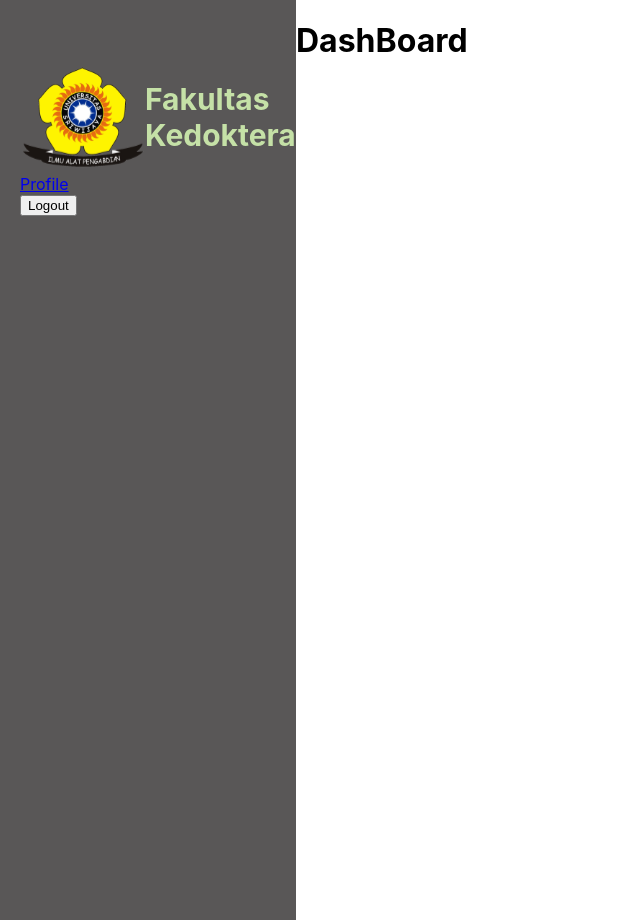
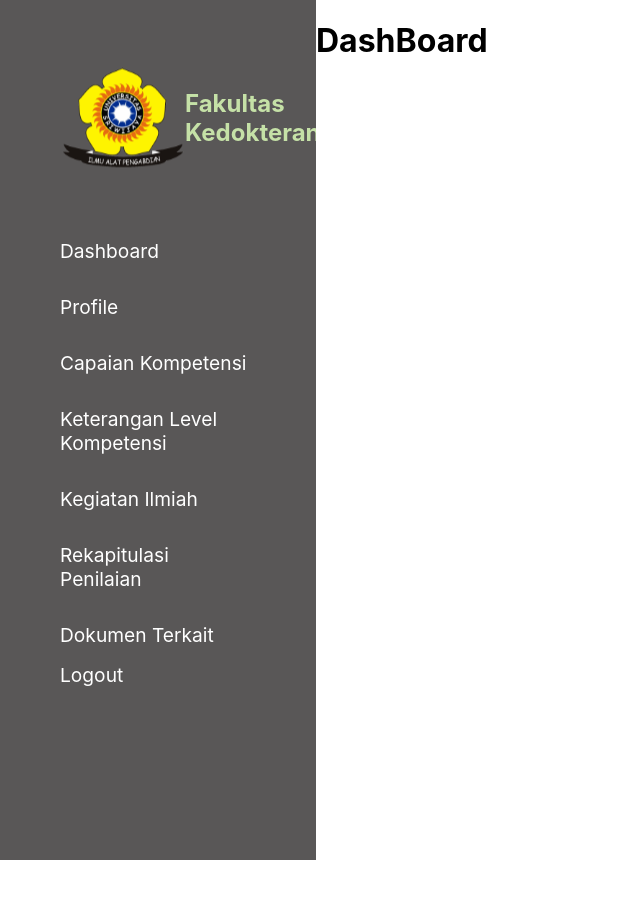
Before and after one commit to aziemp66/E-LOGBOOK-PRODI-PROFESI-FAKULTAS-KEDOKTERAN-UNIVERSITAS-SRIWIJAYA, a React (Vite) app in the folder Client/: page / in a window 1280 px wide. Both pictures are taken after typing "Sample", "Sample123" into the empty fields and a click on the button "Log in". Shown: the whole page, without its empty margins (0-640 px from the left). After the commit the page ends 860 px from the top, so only its background shows below. Built offline with nearby package versions, Linux system fonts and the light colour scheme.

Commit message:
Working again with Sidebar

```diff
--- a/Client/src/components/ui/sidebar/Sidebar.jsx
+++ b/Client/src/components/ui/sidebar/Sidebar.jsx
@@ -26,15 +26,33 @@ const Sidebar = () => {
 				<ul className={styles["nav-list"]}>
 					<li>
 						<a href="#">
-							<span>Profile</span>
+							<span>Dashboard</span>
 						</a>
 					</li>
 					<li>
-						<button onClick={onLogoutHandler}>
-							<span>Logout</span>
-						</button>
+						<a href="">Profile</a>
+					</li>
+					<li>
+						<a href="">Capaian Kompetensi</a>
+					</li>
+					<li>
+						<a href="">Keterangan Level Kompetensi</a>
+					</li>
+					<li>
+						<a href="">Kegiatan Ilmiah</a>
+					</li>
+					<li>
+						<a href="">Rekapitulasi Penilaian</a>
+					</li>
+					<li>
+						<a href="">Dokumen Terkait</a>
 					</li>
 				</ul>
+				<div className={styles.button}>
+					<a onClick={onLogoutHandler}>
+						<span>Logout</span>
+					</a>
+				</div>
 			</div>
 		</div>
 	);
--- a/Client/src/components/ui/sidebar/Sidebar.module.css
+++ b/Client/src/components/ui/sidebar/Sidebar.module.css
@@ -8,33 +8,53 @@
 	z-index: 1;
 	overflow-x: hidden;
 	transition: 0.5s;
-	padding: 60px 20px;
+	padding-top: 60px;
+	padding-left: 60px;
 }
 .sidebar-header {
 	padding: 0;
 	text-align: center;
+	padding-bottom: 3rem;
 }
 .sidebar-header h3 {
 	display: flex;
 	align-items: center;
 	margin: 0;
 	padding: 0;
-	font-size: 30px;
+	font-size: 1.5rem;
 	font-weight: bold;
 	color: #c5e1a7;
 	text-align: left;
 }
 .sidebar-header img {
 	width: 125px;
-	height: auto;
+	height: 115px;
 }
 .sidebar-body {
 	padding: 0;
 	margin: 0;
 	text-align: left;
+	display: flex;
+	flex-direction: column;
+}
+.sidebar-body .button span {
+	color: #ffffff;
+	text-decoration: none;
+	font-size: 1.2rem;
 }
 .nav-list {
+	display: flex;
+	flex-direction: column;
 	list-style: none;
 	padding: 0;
 	margin: 0;
+	width: 75%;
 }
+.nav-list li {
+	padding: 1rem 0;
+}
+.nav-list a {
+	color: #ffffff;
+	text-decoration: none;
+	font-size: 1.2rem;
+}
--- a/Client/src/pages/auth/Auth.jsx
+++ b/Client/src/pages/auth/Auth.jsx
@@ -1,5 +1,5 @@
 import { useState, useCallback, useContext, useEffect } from "react";
-
+import { useNavigate } from "react-router-dom";
 import Register from "./register/Register";
 import Login from "./login/Login";
 import styles from "./Auth.module.css";
@@ -7,10 +7,18 @@ import styles from "./Auth.module.css";
 import AuthContext from "../../contexts/AuthContexts";
 
 const Auth = () => {
+	const navigate = useNavigate();
 	const [authSwitch, setAuthSwitch] = useState(false);
+	const authCtx = useContext(AuthContext);
 
 	const authSwitchHandler = useCallback(() => {
 		setAuthSwitch((prevAuthSwitch) => !prevAuthSwitch);
+	}, []);
+
+	useEffect(() => {
+		if (authCtx.isAuth) {
+			navigate("/dashboard");
+		}
 	}, []);
 
 	return (
```
